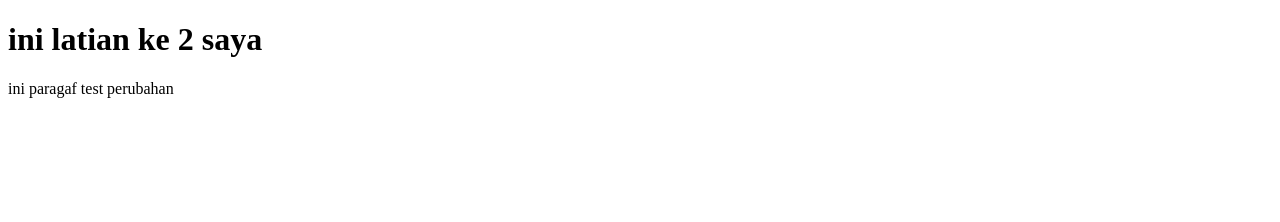
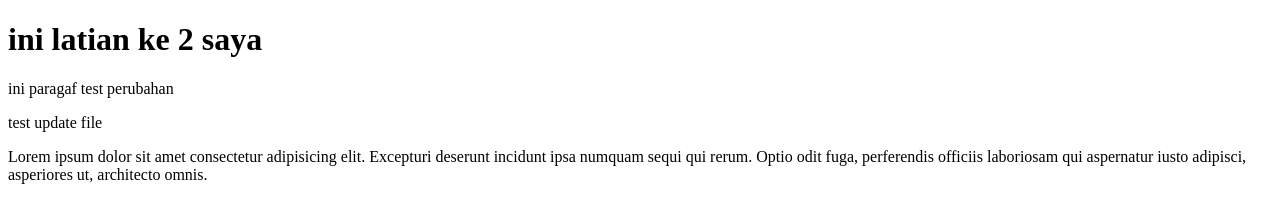
Before and after one commit to Alfin1980/slim-api, a plain HTML site: page index.html in a window 1280 px wide. Drawn offline with Linux system fonts and the light colour scheme.

Commit message:
update tes 1

```diff
--- a/index.html
+++ b/index.html
@@ -9,5 +9,7 @@
 <body>
     <h1>ini latian ke 2 saya</h1>
     <p>ini paragaf test perubahan </p>
+    <p>test update file</p>
+    <p>Lorem ipsum dolor sit amet consectetur adipisicing elit. Excepturi deserunt incidunt ipsa numquam sequi qui rerum. Optio odit fuga, perferendis officiis laboriosam qui aspernatur iusto adipisci, asperiores ut, architecto omnis.</p>
 </body>
 </html>
```
